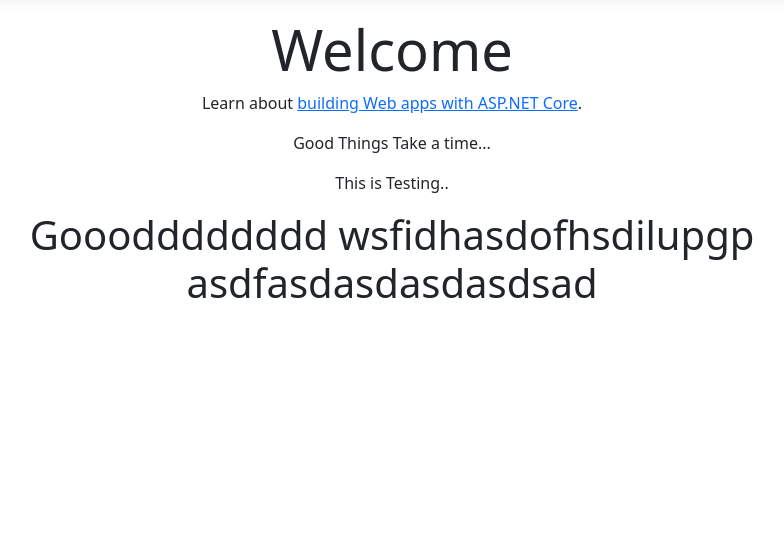
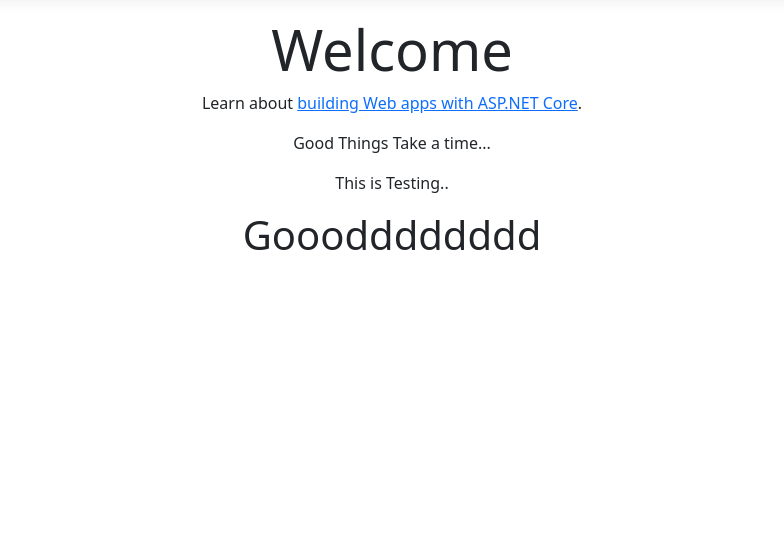
Before and after one commit to Ayushpadaliya104/Demo_Git_try1, an ASP.NET Core app: page / in a window 1280 px wide. Shown: the part 57-604 px from the top of the page, without its empty margins (248-1032 px from the left). Run offline with ASP.NET Core 8, Linux system fonts and the light colour scheme; style sheets or scripts are compiled from the project's sources.

Commit message:
Good All

```diff
--- a/Git_try_1/Views/Home/Index.cshtml
+++ b/Git_try_1/Views/Home/Index.cshtml
@@ -7,7 +7,5 @@
     <p>Learn about <a href="https://learn.microsoft.com/aspnet/core">building Web apps with ASP.NET Core</a>.</p>
     <p>Good Things Take a time...</p>
     <p>This is Testing..</p>
-    <h1>Gooodddddddd</>
-    wsfidhasdofhsdilupgp
-    asdfasdasdasdasdsad
+    <h1>Gooodddddddd</h1>
 </div>
```
Also changed, not shown: 3 other files.
